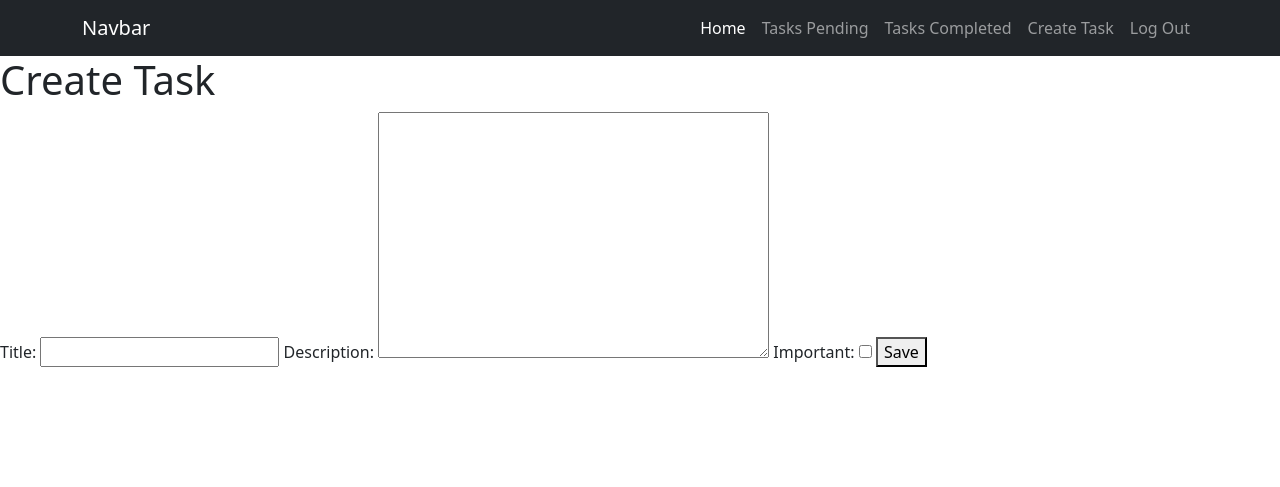
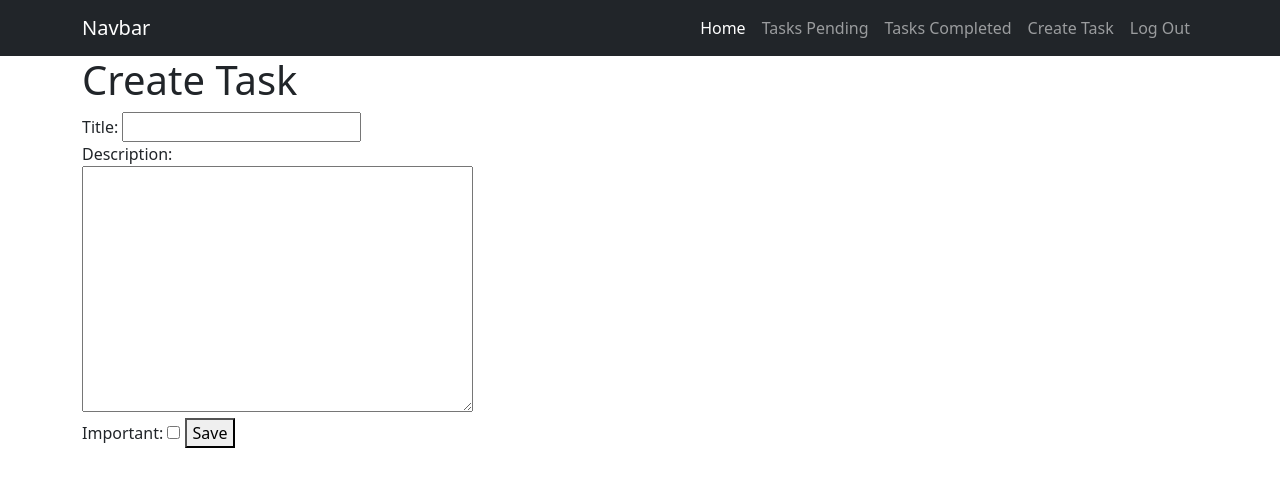
Before and after one commit to Evanderss/Authentication, a Django app: page /tasks/create/ in a window 1280 px wide. Shown: the top 487 px of the page. Run offline with Django 4.2, Linux system fonts and the light colour scheme; a user stored in the database is signed in.

Commit message:
Estilizando create tasks

```diff
--- a/tasks/templates/create_task.html
+++ b/tasks/templates/create_task.html
@@ -1,6 +1,9 @@
 {% extends 'base.html' %}
 
 {% block content %}
+<main class="container">
+    <div class="row">
+        <div class="col-md-4">
             <h1>Create Task</h1>
             {{error}}
             <form action="/tasks/create/" method="POST">
@@ -8,4 +11,7 @@
             {{form}}
             <button>Save</button>
             </form>
+        </div>
+    </div>
+</main>
 {% endblock content %}
```
Lines whose indentation alone changed are shown as unchanged.
